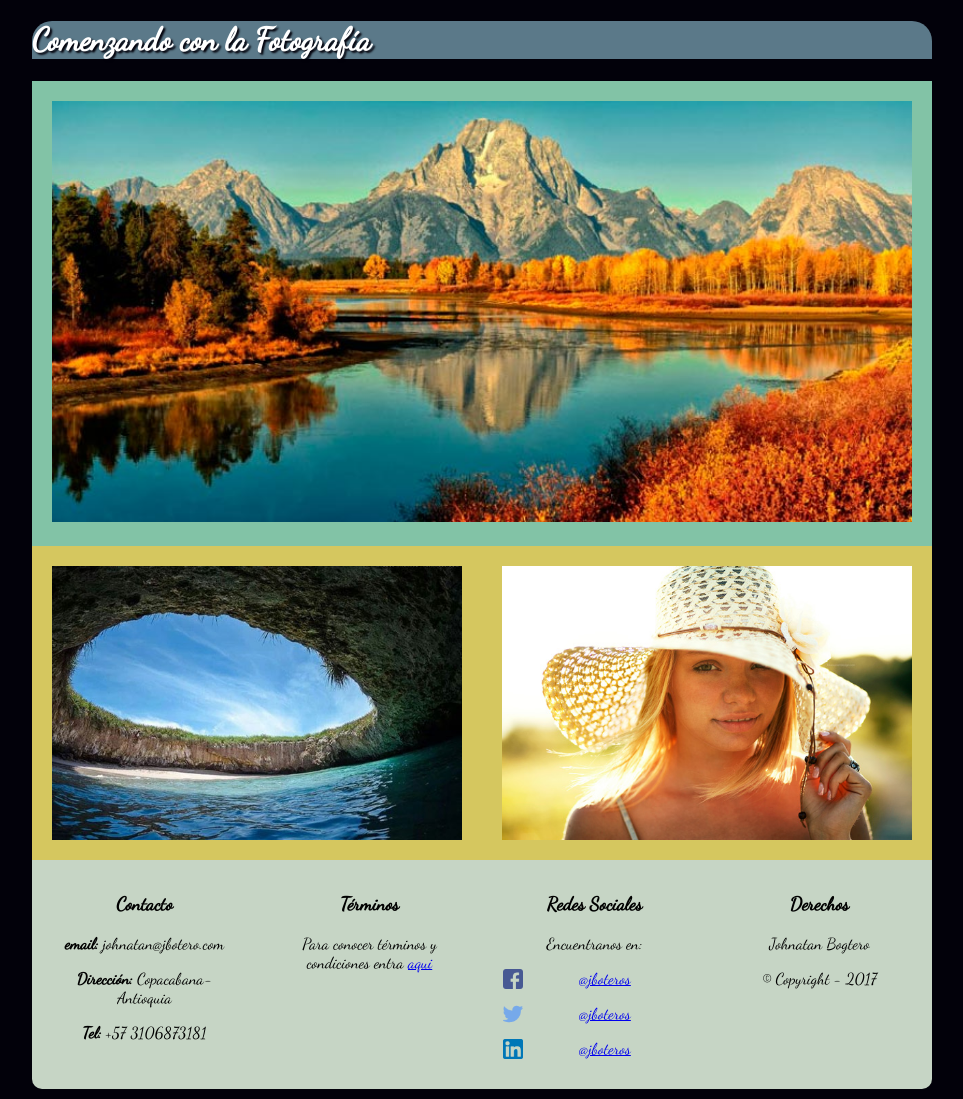
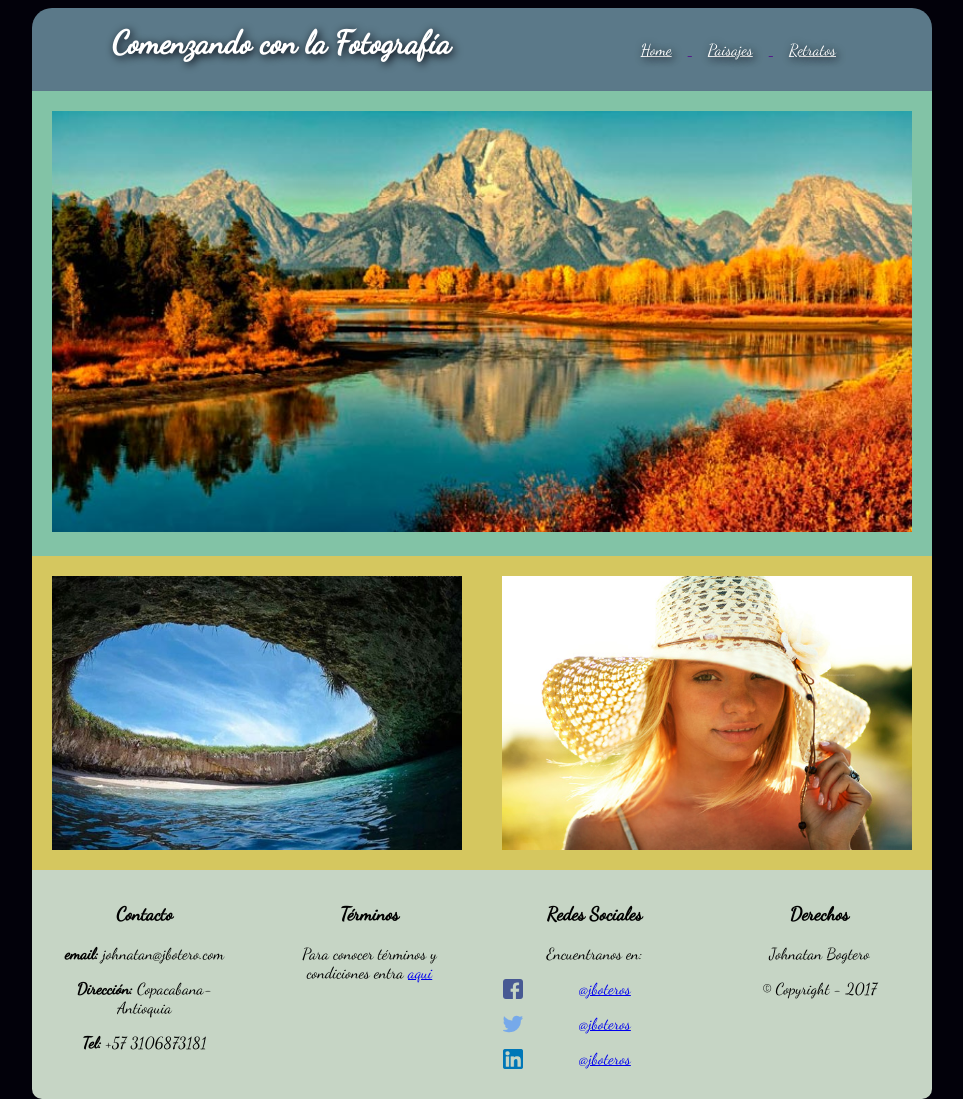
Before and after one commit to jboteros/CSSyDise-oWebResponsive-, a plain HTML site: page index.html in a window 1280 px wide. Shown: the whole page, without its empty margins (158-1121 px from the left). Drawn offline with Linux system fonts and the light colour scheme.

Commit message:
UpdateHome

```diff
--- a/css/styles.css
+++ b/css/styles.css
@@ -1,46 +1,45 @@
 header {
-  background-color: #5b7989;
-  width: 100%;
-  border-radius: 20px 20px 0px 0px;
+    border-radius: 20px 20px 0px 0px;
+    position:relative;
+    display:block;
+    max-width:100%;
+    height:100%;
+    margin:0 auto;
+    padding:1rem 5rem;
+    overflow:auto;
+    background-color: #5b7989
+
+}
+header h1 {
+  color: white;
+  margin: 0;
+  /*display:inline;*/
+  text-shadow: 2px 2px 8px #02010a;
+
+}
+nav {
+  padding-left: 0;
+  margin-bottom: 0;
+  list-style: none;
+  /*float:right;
+  display:inline;*/
 }
 
-header h1 {
-  text-shadow: 2px 2px 2px #02010a;
-  color: white;
+nav  li {
+    position:relative;
+    display:inline-block;
+    list-style-type: none;
+    color: white;
+    text-shadow: 2px 2px 8px #02010a;
+    padding:0 1rem;
+    text-decoration: underline;
 }
 
-nav {
-  background-color: blue;
-}
+
 
 article {
   background-color: #d5c75f;
 }
-
-ul {
-  list-style-type: none;
-  margin: 0;
-  padding: 0;
-  overflow: hidden;
-  background-color: #333;
-}
-
-li {
-  float: left;
-}
-
-li a {
-  display: block;
-  color: white;
-  text-align: center;
-  padding: 14px 16px;
-  text-decoration: none;
-}
-
-li a:hover {
-  background-color: #111;
-}
-
 
 footer {
   background-color: #C6d5c5;
@@ -75,6 +74,14 @@ body {
       width: 50%;
   }
 
+  header h1 {
+  display:inline;
+  }
+  nav {
+    float:right;
+    display:inline;
+  }
+
 }
 
 
@@ -96,6 +103,15 @@ body {
       padding: 0 6px;
       float: left;
       width: 100%;
+
+  }
+
+  header h1 {
+
+    float:center;
+  }
+  nav {
+    float:center;
 
   }
 }
--- a/index.html
+++ b/index.html
@@ -15,6 +15,19 @@
 
 			<h1>Comenzando con la Fotografía</h1>
 
+			<nav>
+				<ul>
+					<a href="">
+						<li class="active">Home</li>
+					</a>
+					<a href="">
+						<li>Paisajes</li>
+					</a>
+					<a href="">
+						<li>Retratos</li>
+					</a>
+				</ul>
+			</nav>
 		</header>
 
 		<article>
```
Lines whose indentation alone changed are shown as unchanged.
